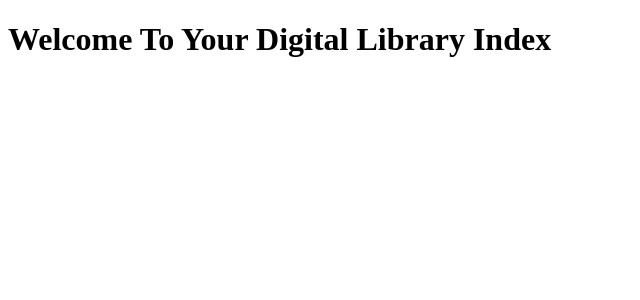
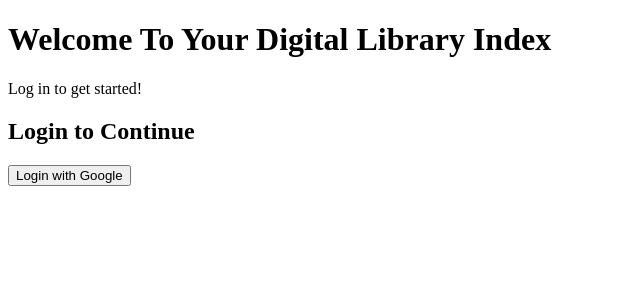
Before and after one commit to vulpes-walter1313/TOP-Libraryjs, a Next.js app: page / in a window 1280 px wide. Shown: the top 300 px of the page, without its empty margins (0-640 px from the left). Built offline with nearby package versions, Linux system fonts and the light colour scheme.

Commit message:
added some basic components to homepage

```diff
--- a/pages/index.tsx
+++ b/pages/index.tsx
@@ -1,14 +1,17 @@
 import Head from 'next/head';
 import Image from 'next/image'
+import LoginForms from '../components/LoginForms';
 import styles from '../styles/Home.module.css'
 
 export default function Home() {
   return (
-    <div>
+    <main className='homepage-main'>
       <Head>
         <title>Library App</title>
       </Head>
       <h1>Welcome To Your Digital Library Index</h1>
-    </div>
+      <p>Log in to get started!</p>
+      <LoginForms />
+    </main>
   )
 }
```
